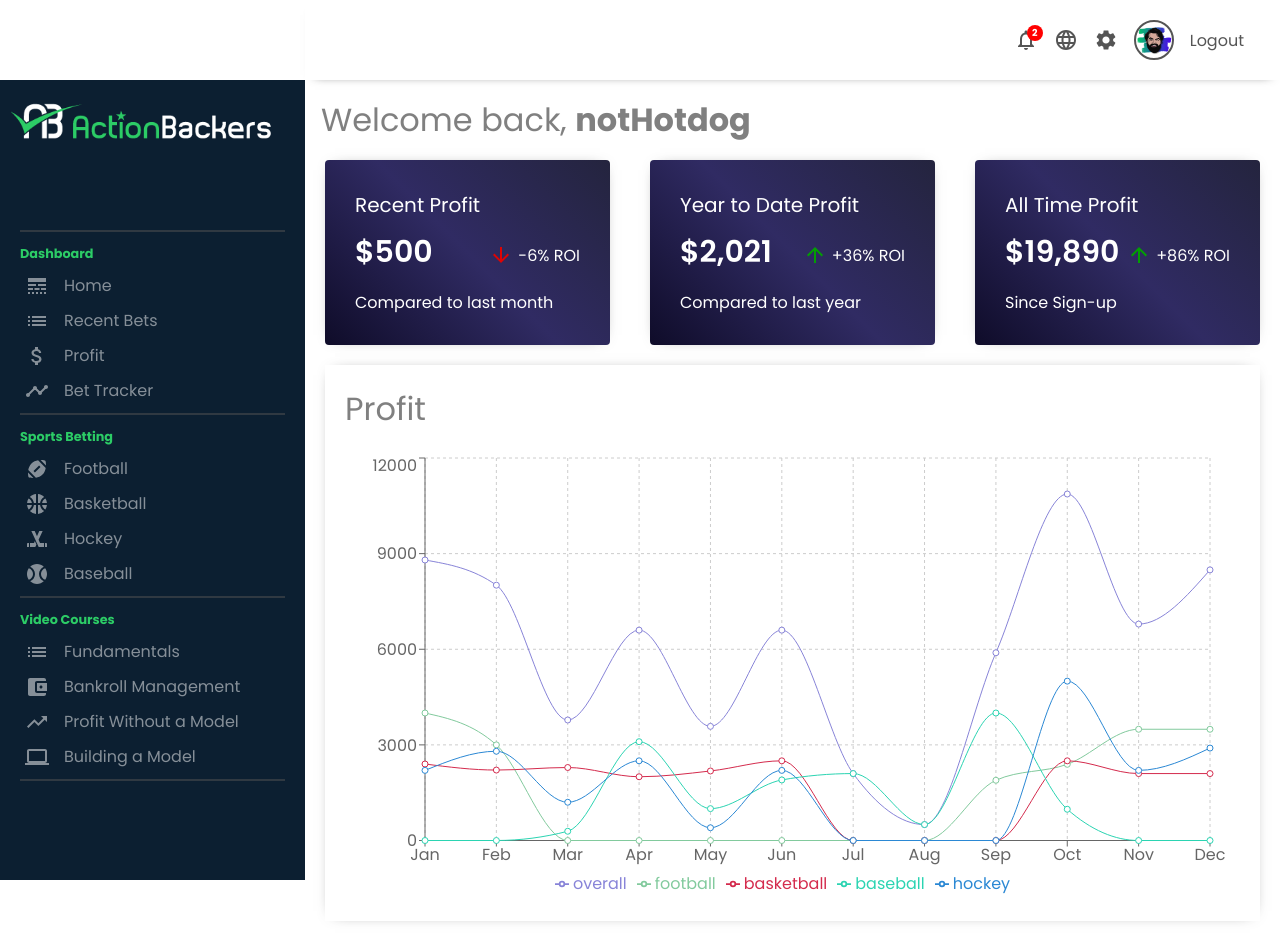
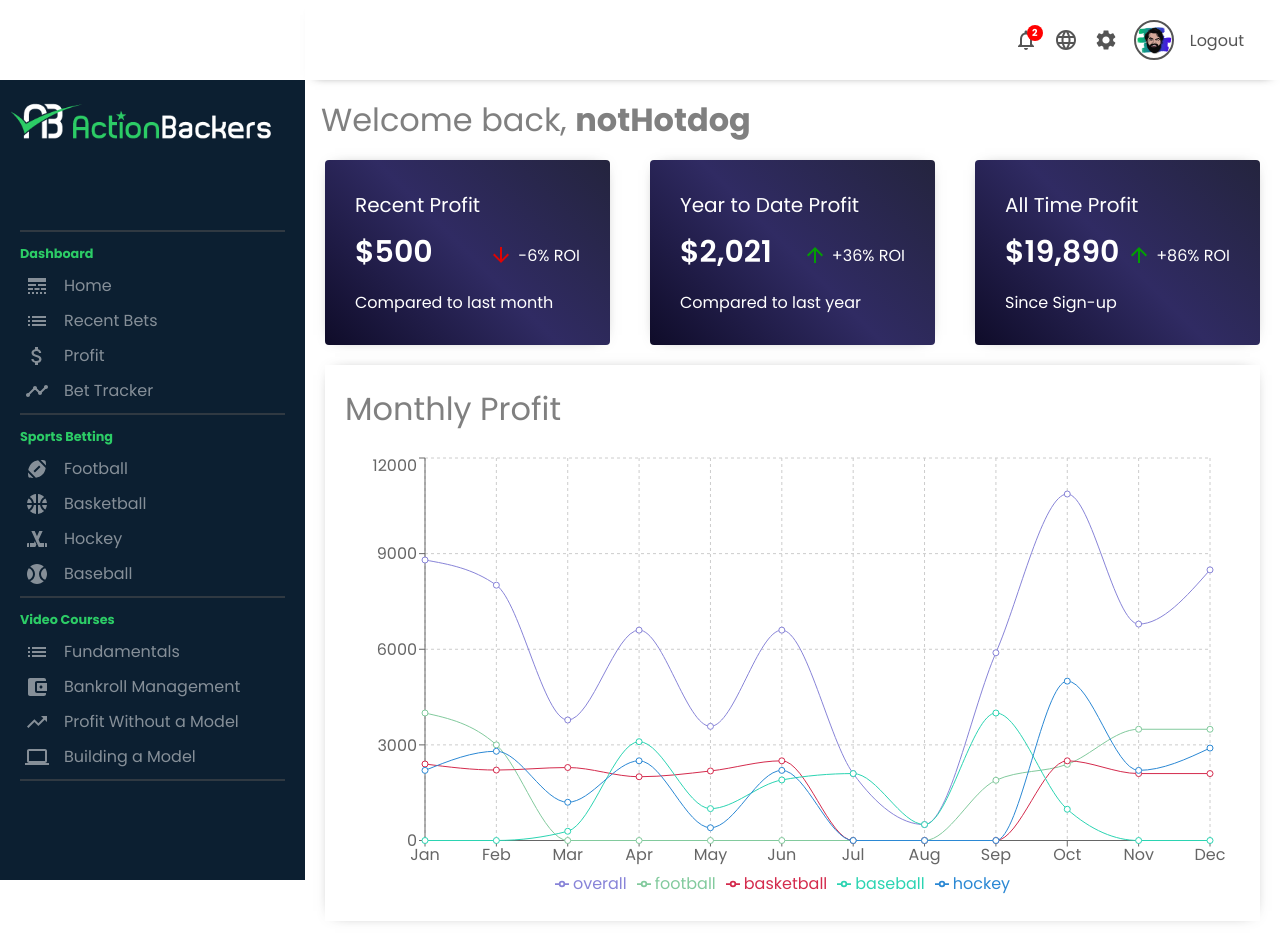
Before and after one commit to bolg55/ab-2.0, a Next.js app: page /dashboard in a window 1280 px wide. Built offline with nearby package versions, Linux system fonts and the light colour scheme.

Commit message:
added chart to dashboard using recharts. Still needs work to figure out multiple props

```diff
--- a/components/Home.js
+++ b/components/Home.js
@@ -18,7 +18,7 @@ const Home = () => {
       <div>
         <FeaturedInfo />
       </div>
-      <Chart title='Profit' data={data} />
+      <Chart title='Monthly Profit' data={data} />
     </div>
   );
 };
```
